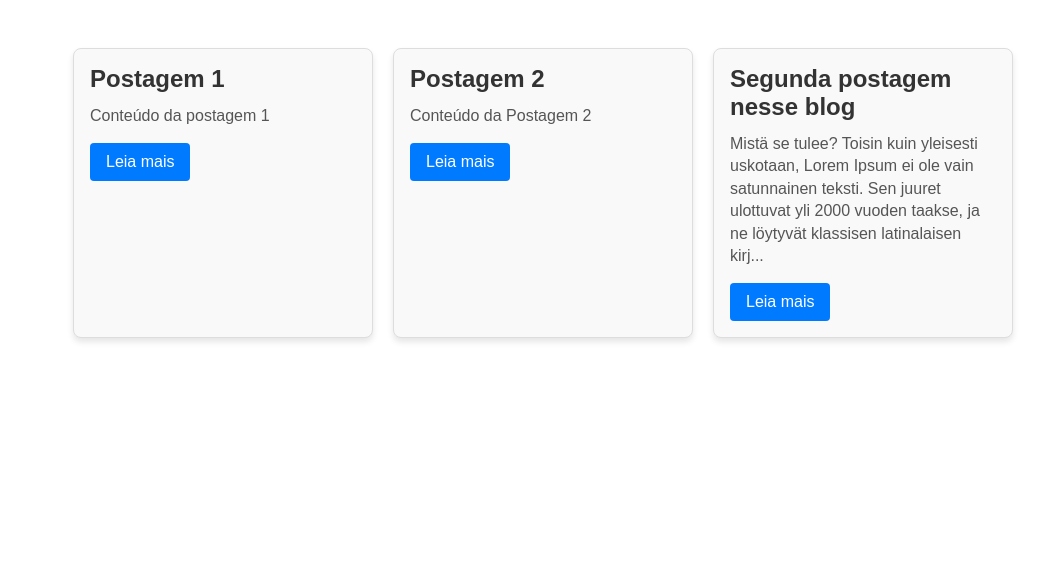
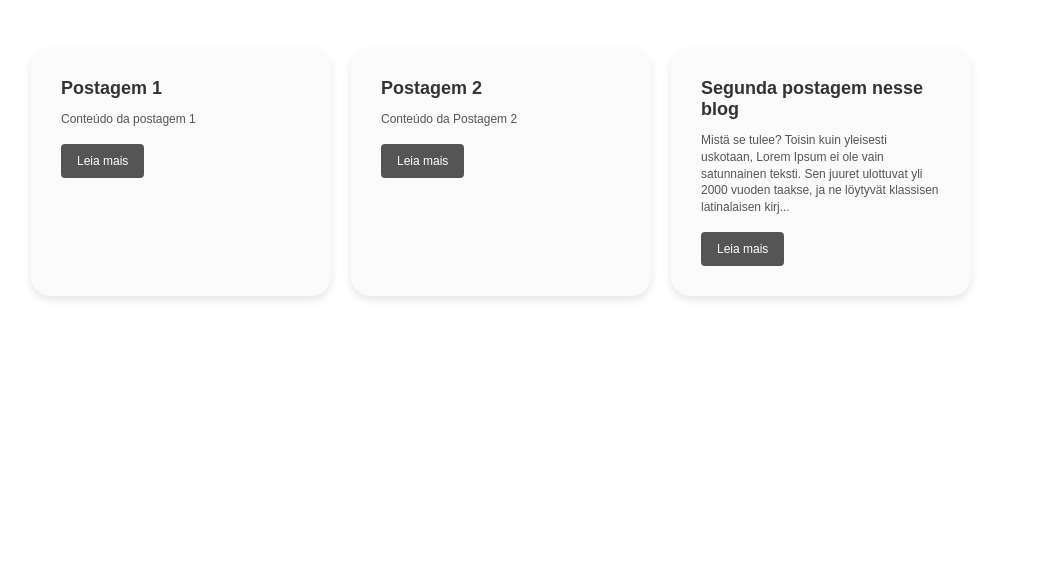
Before and after one commit to KeilaWeb/Blog_Python_Flask, a Flask app: page /blog/ in a window 1280 px wide. Shown: the part 108-686 px from the top of the page, without its empty margins (97-1141 px from the left). Run offline with Flask 3, Linux system fonts and the light colour scheme; data comes from the database, SQL or seed files in the repository.

Commit message:
update detalhes post

```diff
--- a/routes/blog_routes.py
+++ b/routes/blog_routes.py
@@ -37,7 +37,42 @@ def criar_postagem():
 
 @blog_bp.route('/postagem/<int:postagem_id>', methods=['GET', 'POST'])
 def detalhe_postagem(postagem_id):
-    return f"Detalhes da postagem {postagem_id}"
+    db = get_db()
+    # Busca os detalhes da postagem pelo ID
+    postagem = db.execute(
+        'SELECT id, titulo, conteudo, usuario_id FROM postagens WHERE id = ?',
+        (postagem_id,)
+    ).fetchone()
+
+    # Verifica se a postagem existe
+    if not postagem:
+        return "Postagem não encontrada", 404
+
+    # Busca os comentários associados ao post (opcional)
+    comentarios = db.execute(
+        'SELECT id, conteudo, usuario_id FROM comentarios WHERE postagem_id = ?',
+        (postagem_id,)
+    ).fetchall()
+
+    return render_template('detalhe_postagem.html', postagem=postagem, comentarios=comentarios)
+
+@blog_bp.route('/comentar/<int:postagem_id>', methods=['POST'])
+def comentar_postagem(postagem_id):
+    conteudo = request.form['conteudo']
+    usuario_id = session.get('usuario_id')
+
+    if not usuario_id:
+        return redirect(url_for('auth.login'))
+
+    db = get_db()
+    db.execute(
+        'INSERT INTO comentarios (conteudo, usuario_id, postagem_id) VALUES (?, ?, ?)',
+        (conteudo, usuario_id, postagem_id)
+    )
+    db.commit()
+
+    return redirect(url_for('blog.detalhe_postagem', postagem_id=postagem_id))
+
 
 @blog_bp.route('/excluir_postagem/<int:postagem_id>')
 def excluir_postagem(postagem_id):
--- a/static/css/card_post.css
+++ b/static/css/card_post.css
@@ -2,16 +2,17 @@
     display: flex;
     flex-wrap: wrap;
     gap: 20px;
-    justify-content: center;
+    justify-content: start;
 }
 
 .card {
-    background-color: #f9f9f9;
-    border: 1px solid #ddd;
-    border-radius: 8px;
-    padding: 16px;
+    background-color: #fcfbfb;
+    border: 0;
+    border-radius: 20px;
+    padding: 30px;
     width: 300px;
-    box-shadow: 0 4px 6px rgba(0, 0, 0, 0.1);
+    max-height: 300px;
+    box-shadow: 0 4px 9px rgba(0, 0, 0, 0.1);
     transition: transform 0.2s ease-in-out;
 }
 
@@ -21,12 +22,12 @@
 
 .card h3 {
     margin: 0 0 12px;
-    font-size: 1.5rem;
+    font-size: 1.125rem;
     color: #333;
 }
 
 .card p {
-    font-size: 1rem;
+    font-size: 0.75em;
     color: #555;
     margin: 0 0 16px;
     line-height: 1.4;
@@ -34,13 +35,13 @@
 
 .card .btn {
     display: inline-block;
-    background-color: #007bff;
+    background-color: #555;
     color: white;
     padding: 10px 16px;
     text-decoration: none;
     border-radius: 4px;
     text-align: center;
-    font-size: 1rem;
+    font-size: 0.75em;
     transition: background-color 0.2s ease-in-out;
 }
 
--- a/templates/base.html
+++ b/templates/base.html
@@ -8,6 +8,7 @@
     <link rel="stylesheet" href="{{ url_for('static', filename='css/form.css') }}">
     <link rel="stylesheet" href="{{ url_for('static', filename='css/post.css') }}">
     <link rel="stylesheet" href="{{ url_for('static', filename='css/card_post.css') }}">
+    <link rel="stylesheet" href="{{ url_for('static', filename='css/detalhe_postagem.css') }}">
 </head>
 <body>
     <header>
```
Also changed, not shown: static/css/detalhe_post.css (added, +49 -0 lines), templates/detalhe_postagem.html (+19 -7 lines).
